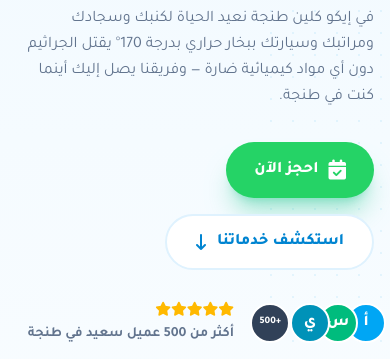
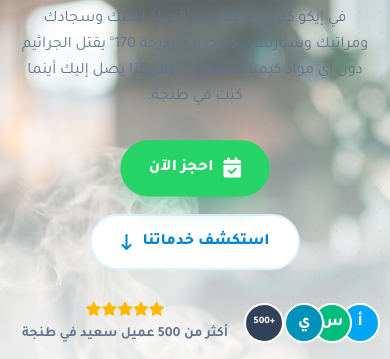
Before and after one commit to Dotcom-0725/EcoCleanTanger, a plain HTML site: page index.html in a window 390 px wide. Shown: the part 330-689 px from the top of the page. Drawn offline with nearby package versions, Linux system fonts and the light colour scheme.

Commit message:
Update project

```diff
--- a/index.html
+++ b/index.html
@@ -42,7 +42,24 @@
       radial-gradient(50rem 28rem at 5% 110%, rgba(16,185,129,.14), transparent 60%),
       linear-gradient(180deg,#F0F9FF 0%,#FFFFFF 100%);
   }
+  @media (max-width:1023px){
+    .hero-bg{
+      background:
+        linear-gradient(180deg, rgba(255,255,255,.12) 0%, rgba(255,255,255,.4) 38%, rgba(255,255,255,.85) 64%, #FFFFFF 88%),
+        url('images/hero-cinematic.jpg');
+      background-size: cover, cover;
+      background-position: center, top center;
+      background-repeat: no-repeat, no-repeat;
+    }
+  }
   .dot-grid{ background-image:radial-gradient(rgba(14,165,233,.22) 1.3px, transparent 1.3px); background-size:22px 22px; }
+
+  /* ===== CTA continuous motion ===== */
+  .cta-bounce{ animation: cta-bounce 2.4s ease-in-out infinite; will-change: transform, box-shadow; }
+  @keyframes cta-bounce{
+    0%,100%{ transform: translateY(0) scale(1); box-shadow: 0 12px 24px -8px rgba(16,185,129,.45); }
+    50%{ transform: translateY(-7px) scale(1.035); box-shadow: 0 22px 34px -10px rgba(16,185,129,.6); }
+  }
 
   /* steam puffs */
   .steam{ position:absolute; bottom:18%; width:14px; height:14px; border-radius:50%; background:rgba(255,255,255,.85); filter:blur(6px); opacity:0; animation:steam 3.6s ease-in-out infinite; }
@@ -192,7 +209,7 @@
 
   <div class="max-w-7xl mx-auto px-4 sm:px-6 grid lg:grid-cols-2 gap-12 lg:gap-10 items-center relative">
     <!-- Text -->
-    <div class="reveal">
+    <div class="reveal flex flex-col items-center text-center lg:items-start lg:text-start">
       <span class="inline-flex items-center gap-2 bg-white border border-sky-100 text-sky-700 font-bold text-xs sm:text-sm px-4 py-2 rounded-full shadow-sm">
         <i class="fa-solid fa-award text-emerald-500"></i>
         <span data-ar="خدمة التنظيف بالبخار الأولى في طنجة" data-fr="Le service n°1 de nettoyage vapeur à Tanger">خدمة التنظيف بالبخار الأولى في طنجة</span>
@@ -208,8 +225,8 @@
         <span data-ar="في إيكو كلين طنجة نعيد الحياة لكنبك وسجادك ومراتبك وسيارتك ببخار حراري بدرجة 170° يقتل الجراثيم دون أي مواد كيميائية ضارة — وفريقنا يصل إليك أينما كنت في طنجة." data-fr="Chez Eco Clean Tanger, nous redonnons vie à vos canapés, tapis, matelas et véhicules grâce à une vapeur à 170° qui élimine les germes sans produits chimiques — notre équipe se déplace chez vous, partout à Tanger.">في إيكو كلين طنجة نعيد الحياة لكنبك وسجادك ومراتبك وسيارتك ببخار حراري بدرجة 170° يقتل الجراثيم دون أي مواد كيميائية ضارة — وفريقنا يصل إليك أينما كنت في طنجة.</span>
       </p>
 
-      <div class="flex flex-wrap items-center gap-4 mt-8">
-        <a href="#booking" class="inline-flex items-center gap-2.5 bg-[#25D366] hover:bg-[#1ebe5b] text-white font-extrabold px-7 py-4 rounded-full shadow-xl shadow-emerald-500/30 hover:-translate-y-1 hover:shadow-emerald-500/50 transition-all">
+      <div class="flex flex-wrap justify-center lg:justify-start items-center gap-4 mt-8">
+        <a href="#booking" class="cta-bounce inline-flex items-center gap-2.5 bg-[#25D366] hover:bg-[#1ebe5b] text-white font-extrabold px-7 py-4 rounded-full shadow-xl shadow-emerald-500/30 hover:shadow-emerald-500/50 transition-colors">
           <i class="fa-solid fa-calendar-check text-xl"></i><span data-ar="احجز الآن" data-fr="Réserver maintenant">احجز الآن</span>
         </a>
         <a href="#services" class="inline-flex items-center gap-2.5 bg-white text-sky-600 border-2 border-sky-100 hover:border-sky-400 font-extrabold px-7 py-[14px] rounded-full hover:-translate-y-1 transition-all">
@@ -219,7 +236,7 @@
       </div>
 
       <!-- trust row -->
-      <div class="flex items-center gap-4 mt-8">
+      <div class="flex justify-center lg:justify-start items-center gap-4 mt-8">
         <div class="flex -space-x-3 rtl:space-x-reverse">
           <span class="w-10 h-10 rounded-full bg-sky-500 text-white flex items-center justify-center font-extrabold border-2 border-white">أ</span>
           <span class="w-10 h-10 rounded-full bg-emerald-500 text-white flex items-center justify-center font-extrabold border-2 border-white">س</span>
@@ -234,7 +251,7 @@
     </div>
 
     <!-- Image -->
-    <div class="reveal relative" style="transition-delay:.15s">
+    <div class="reveal relative hidden lg:block" style="transition-delay:.15s">
       <div class="relative rounded-[2rem] overflow-hidden shadow-2xl shadow-sky-900/20 border-4 border-white">
         <img src="images/hero-sofa.jpg" alt="تنظيف كنب بالبخار في طنجة" class="w-full h-[320px] sm:h-[420px] lg:h-[500px] object-cover">
         <span class="steam" style="inset-inline-start:30%"></span>
```
Also changed, not shown: images/hero-cinematic.jpg (added).
